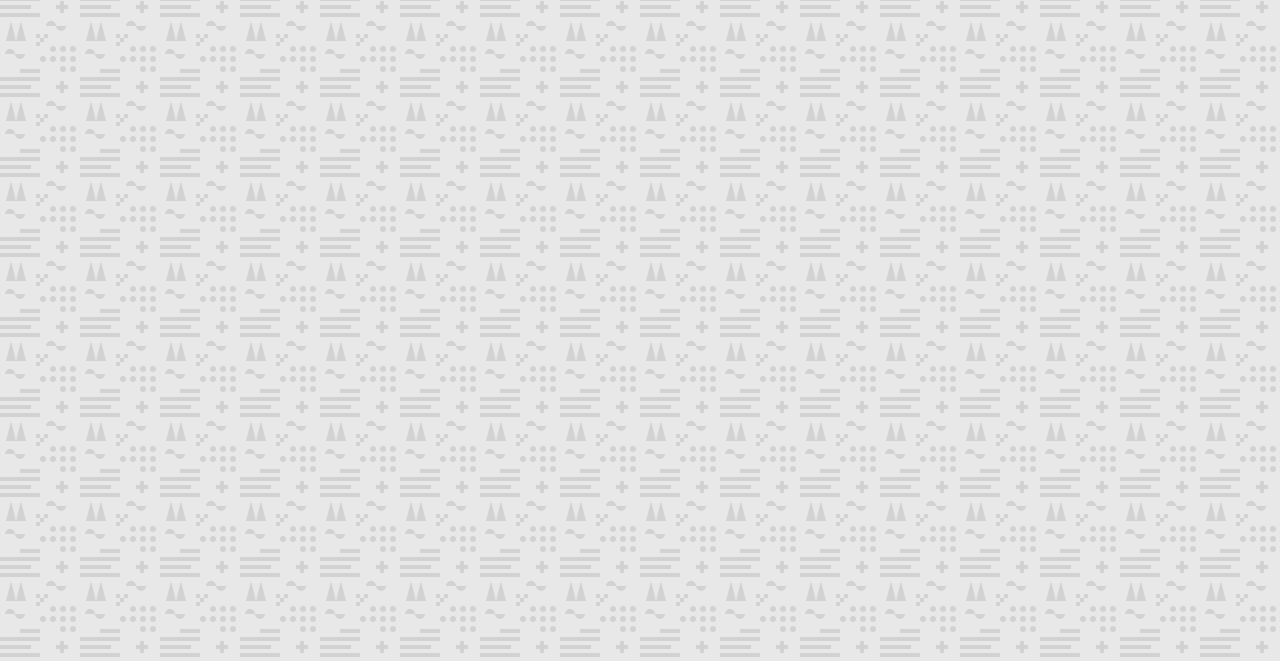
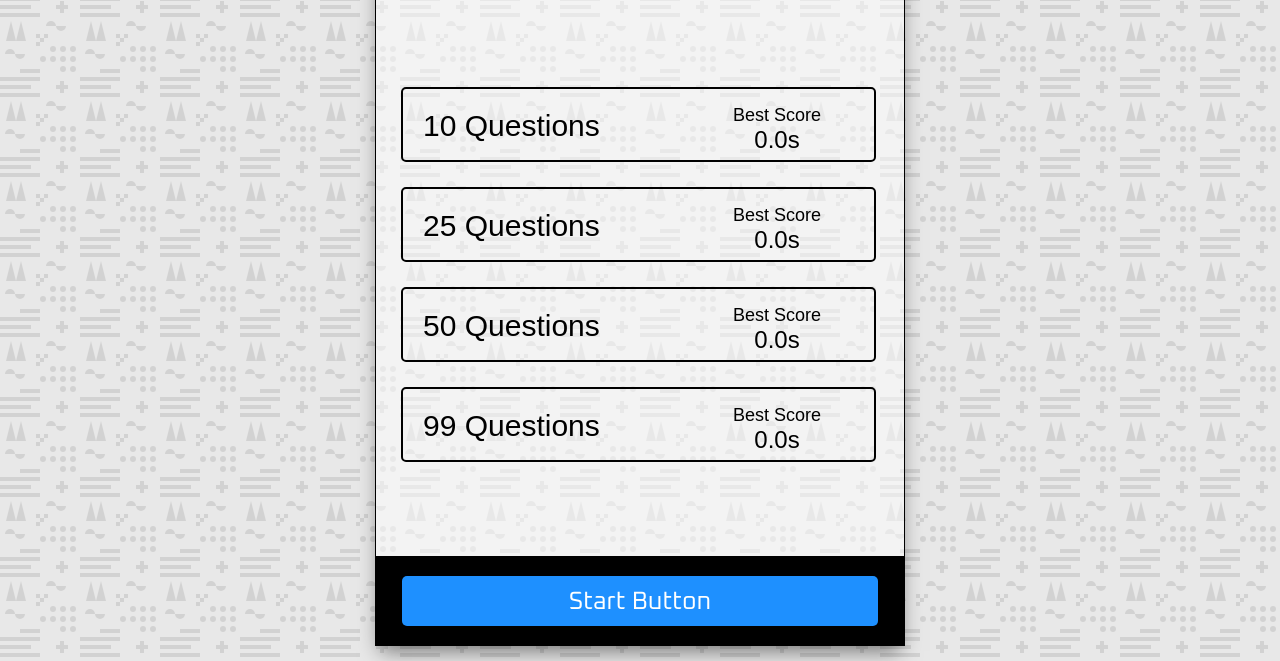
Before and after one commit to Kubabuba14/math-sprint-game, a plain HTML site: page index.html in a window 1280 px wide. Shown: the part 139-800 px from the top of the page. Drawn offline with Linux system fonts and the light colour scheme; a web font is replaced by a local one.

Commit message:
html setup

```diff
--- a/index.html
+++ b/index.html
@@ -8,6 +8,88 @@
     <link rel="stylesheet" href="style.css">
 </head>
 <body>
+    <div class="game-container">
+        <!-- Header -->
+        <div class="header">
+            <h1>Math Sprint Game</h1>
+        </div>
+        <!-- Splash Page -->
+        <div class="card" id="spalsh-page">
+            <form id="start-form">
+                <div class="selection-container">
+                    <!-- 10 Questions Radio Input -->
+                    <div class="radio-container">
+                        <label for="value-10">10 Questions</label>
+                        <input type="radio" name="questions" value="10" id="value-10">
+                        <span class="best-score">
+                            <span>Best Score</span>
+                            <span class="best-score-value">0.0s</span>
+                        </span>
+                    </div>
+                    <!-- 25 Questions Radio Input -->
+                    <div class="radio-container">
+                        <label for="value-25">25 Questions</label>
+                        <input type="radio" name="questions" value="25" id="value-25">
+                        <span class="best-score">
+                            <span>Best Score</span>
+                            <span class="best-score-value">0.0s</span>
+                        </span>
+                    </div>
+                    <!-- 50 Questions Radio Input -->
+                    <div class="radio-container">
+                        <label for="value-50">50 Questions</label>
+                        <input type="radio" name="questions" value="50" id="value-50">
+                        <span class="best-score">
+                            <span>Best Score</span>
+                            <span class="best-score-value">0.0s</span>
+                        </span>
+                    </div>
+                    <!-- 99 Questions Radio Input -->
+                    <div class="radio-container">
+                        <label for="value-99">99 Questions</label>
+                        <input type="radio" name="questions" value="99" id="value-99">
+                        <span class="best-score">
+                            <span>Best Score</span>
+                            <span class="best-score-value">0.0s</span>
+                        </span>
+                    </div>
+                </div>
+                <!-- Start Button -->
+                <div class="selection-footer">
+                    <button class="start" type="submit">Start Button</button>
+                </div>
+            </form>
+        </div>
+        <!-- Countdown Page -->
+        <div class="card" id="countdown-page" hidden>
+            <h1 class="countdown">3</h1>
+        </div>
+        <!-- Game Page -->
+        <div class="card" id="game-page" hidden>
+            <!-- Item Container -->
+            <div class="item-container"></div>
+
+        <!-- Right/Wrong Buttoms -->
+            <div class="item-footer">
+                <button class="wrong">Wrong</button>
+                <button class="right">Right</button>
+            </div>
+        </div>
+        <!-- Score Page -->
+        <div class="card" id="score-page" hidden>
+            <!-- Score Container -->
+            <div class="score-container">
+                <h1 class="title">Your Time</h1>
+                <h1 class="final-time">3.4s</h1>
+                <h1 class="base-time">Base Time: 2.4s</h1>
+                <h1 class="penalty-time">Penalty: +1.0s</h1>
+            </div>
+            <!-- Play Again Button -->
+            <div class="score-footer">
+                <button class="play-again">Play Again</button>
+            </div>
+        </div>
+    </div>
     <!-- Script -->
     <script src="script.js"></script>
 </body>
```
